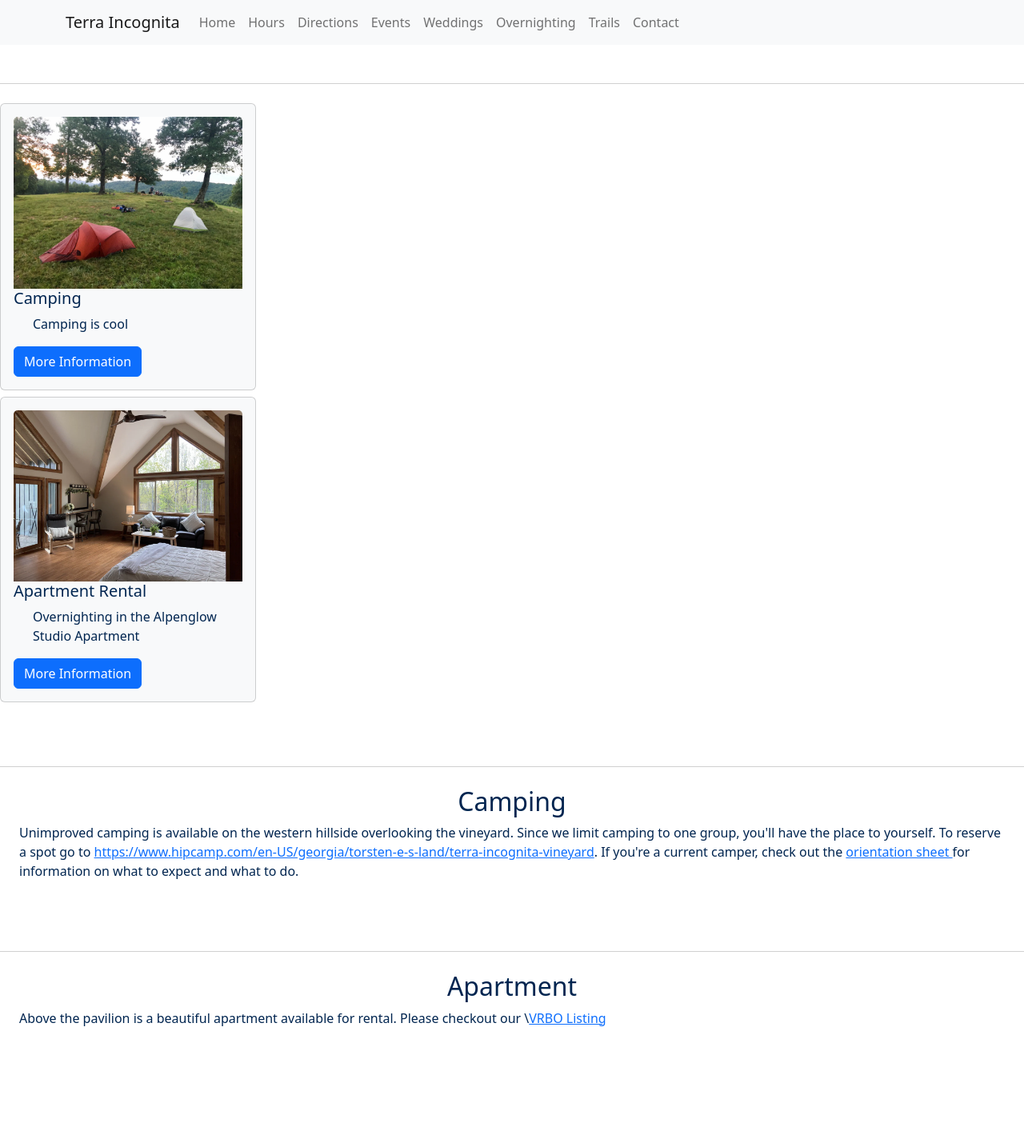
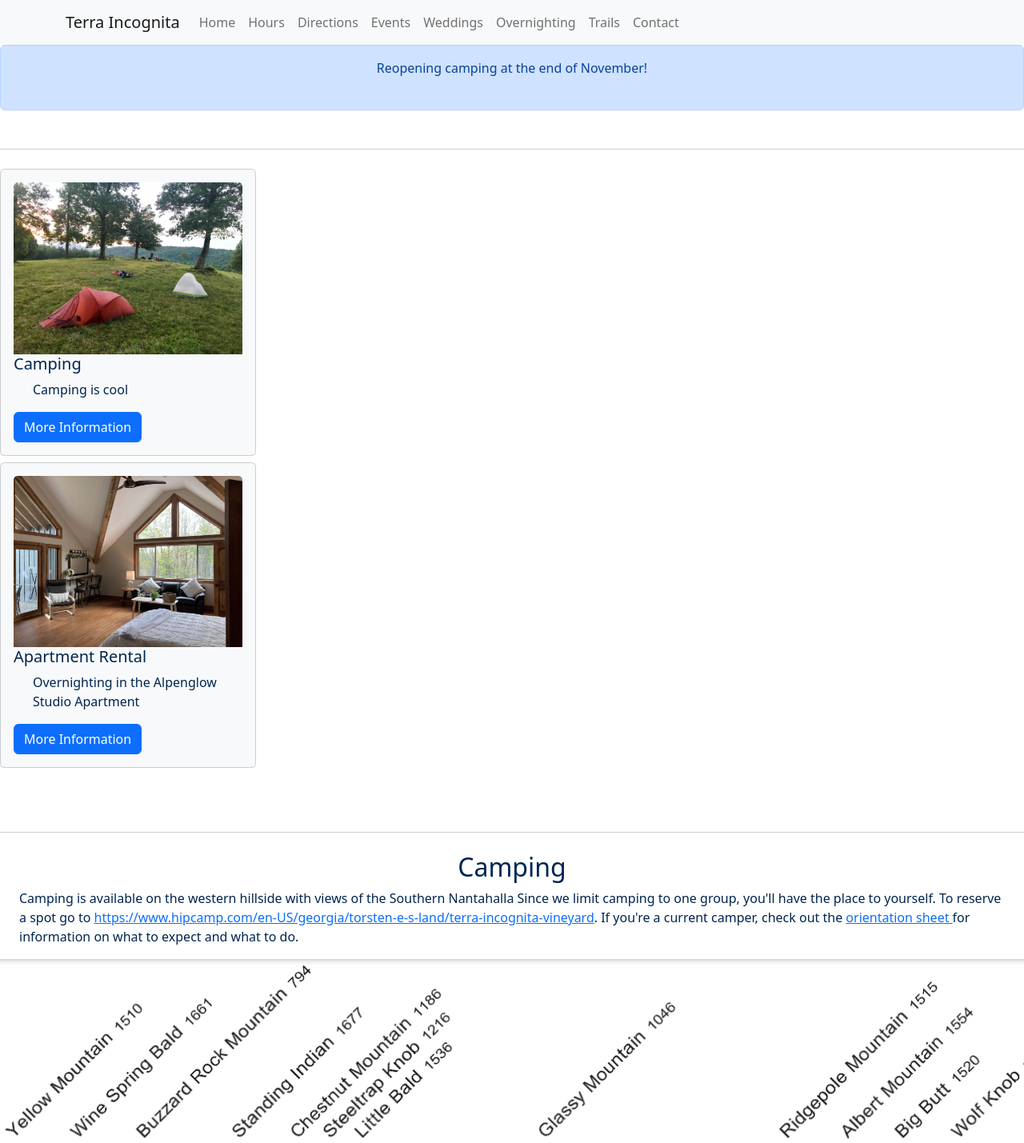
Before and after one commit to tors10e/terra, a React (Create React App) app: page /overnighting in a window 1280 px wide. Shown: the top 1429 px of the page at 80% size. Before the commit the page ends 1373 px from the top, so only its background shows below. Built offline with nearby package versions, Linux system fonts and the light colour scheme.

Commit message:
Added ridgline drawing, an alert, and updated some text

```diff
--- a/src/components/bsmodal.js
+++ b/src/components/bsmodal.js
@@ -1,7 +1,7 @@
 import React, { useState } from 'react';
 import Button from 'react-bootstrap/Button';
 import Modal from 'react-bootstrap/Modal';
-import Image from 'react-bootstrap/Image'
+import Image from 'react-bootstrap/Image';
 
 
 function Bsmodal(props) {
--- a/src/overnighting/overnighting.js
+++ b/src/overnighting/overnighting.js
@@ -2,6 +2,16 @@ import React from 'react';
 import {TerraCard} from '../components/terra_card';
 import camping_summer from '../images/camping_summer.jpg';
 import alpenglow_apartment_interior from '../images/alpenglow_apartment_interior.jpg';
+import NorthernViewFromWRidge from '../images/NorthernViewFromWRidge.png';
+import {PrimaryAlert, SecondaryAlert}  from '../components/alerts';
+import Image from 'react-bootstrap/Image';
+
+
+function Alerts() {
+   return(
+        <PrimaryAlert text='Reopening camping at the end of November!'/>
+    )
+};
 
 function Intro() {
 return(
@@ -17,10 +27,8 @@ function Camping(props) {
     return (
         <div className="topic topic-odd section-heading">
             <h2 id="camping">Camping</h2>
-            <p>Unimproved camping is available on the western hillside overlooking the vineyard. Since we limit
-                camping to
-                one group, you'll have
-                the place to yourself. To reserve a spot go to <a
+            <p>Camping is available on the western hillside with views of the Southern Nantahalla Since we limit
+                camping to one group, you'll have the place to yourself. To reserve a spot go to <a
                     href="https://www.hipcamp.com/en-US/georgia/torsten-e-s-land/terra-incognita-vineyard"
                     target="_blank">
                     https://www.hipcamp.com/en-US/georgia/torsten-e-s-land/terra-incognita-vineyard</a>.
@@ -28,6 +36,7 @@ function Camping(props) {
                 If you're a current camper, check out the <a href="./images/terra_orientation.pdf" target="_blank">orientation sheet </a>
                 for information on what to expect and what to do.
             </p>
+            <Image src={NorthernViewFromWRidge} class="img-fluid"/>
         </div>
     )
 }
@@ -46,11 +55,10 @@ function Apartment(props) {
 export function Overnighting() {
     return (
         <>
-            <div>
+                <Alerts />
                 <Intro />
                 <Camping />
                 <Apartment />
-            </div>
         </>
     )
 }
```
Also changed, not shown: src/images/NorthernViewFromWRidge.png (added).
